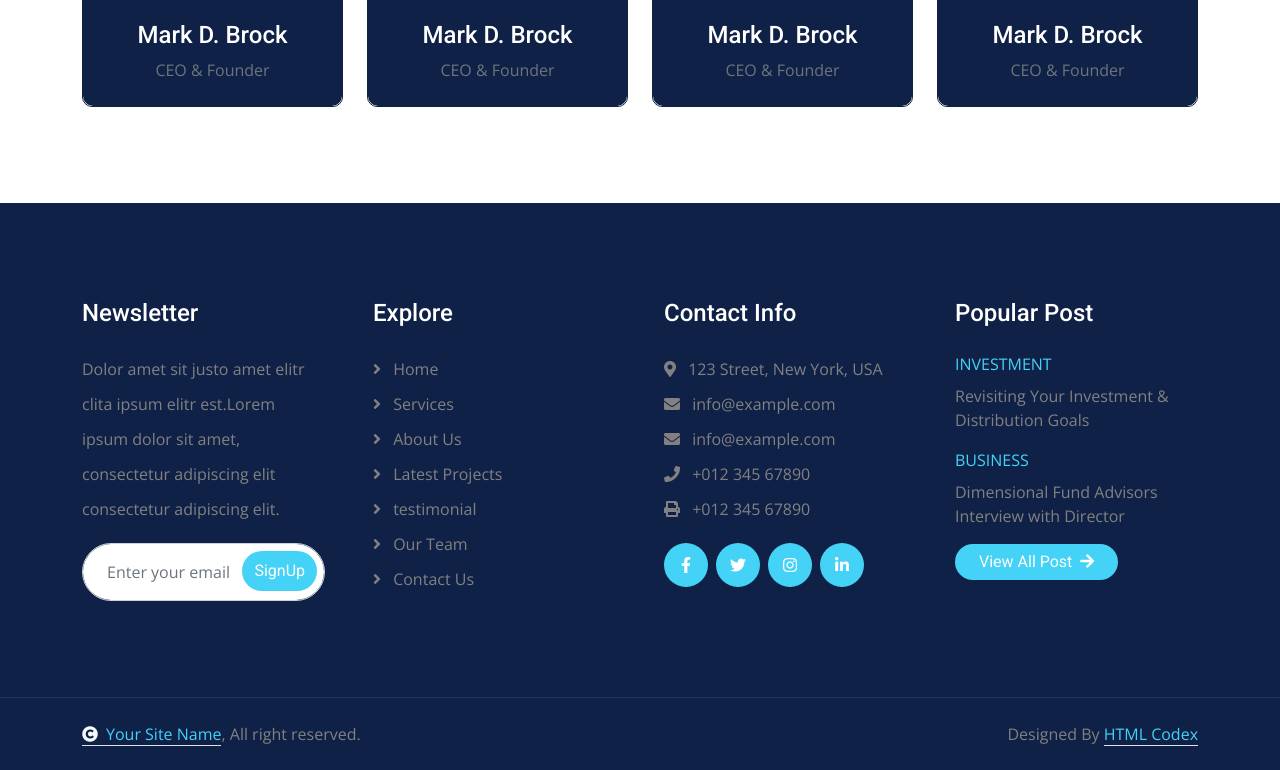
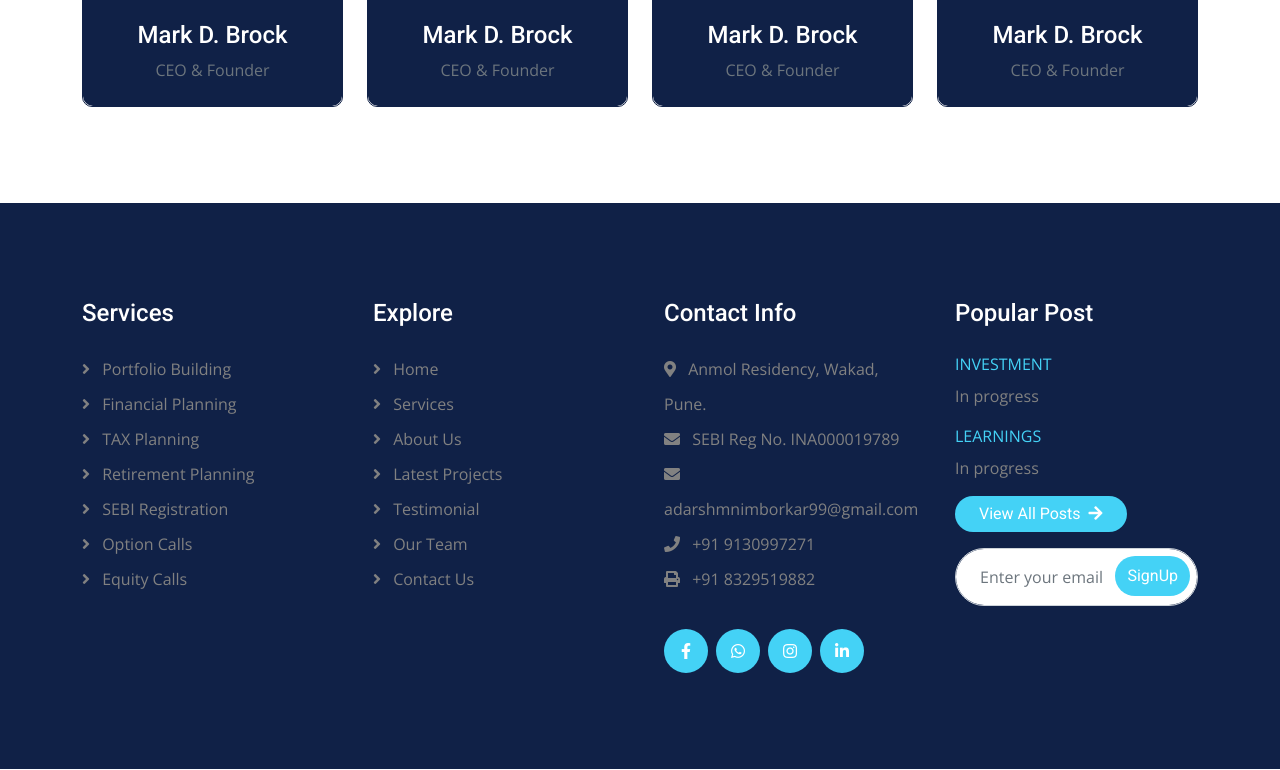
Before and after one commit to Adarsh271099/Adarsh271099.github.io, a plain HTML site: page about.html in a window 1280 px wide. Shown: the part 2007-2777 px from the top of the page. Drawn offline with nearby package versions, Linux system fonts and the light colour scheme.

Commit message:
Update about.html

```diff
--- a/about.html
+++ b/about.html
@@ -324,59 +324,71 @@
 <div class="container-fluid footer py-5 wow fadeIn" data-wow-delay="0.2s">
     <div class="container py-5">
         <div class="row g-5">
-                    <div class="col-md-6 col-lg-6 col-xl-3">
-                        <div class="footer-item d-flex flex-column">
+            <!-- Column 1: Services -->
+            <div class="col-md-6 col-lg-3">
                 <div class="footer-item">
-                                <h4 class="text-white mb-4">Newsletter</h4>
-                                <p class="mb-3">Dolor amet sit justo amet elitr clita ipsum elitr est.Lorem ipsum dolor sit amet, consectetur adipiscing elit consectetur adipiscing elit.</p>
-                                <div class="position-relative mx-auto rounded-pill">
-                                    <input class="form-control rounded-pill w-100 py-3 ps-4 pe-5" type="text" placeholder="Enter your email">
-                                    <button type="button" class="btn btn-primary rounded-pill position-absolute top-0 end-0 py-2 mt-2 me-2">SignUp</button>
+                    <h4 class="text-white mb-4">Services</h4>
+                    <a href="" class="d-block"><i class="fas fa-angle-right me-2"></i> Portfolio Building</a>
+                    <a href="" class="d-block"><i class="fas fa-angle-right me-2"></i> Financial Planning</a>
+                    <a href="" class="d-block"><i class="fas fa-angle-right me-2"></i> TAX Planning</a>
+                    <a href="" class="d-block"><i class="fas fa-angle-right me-2"></i> Retirement Planning</a>
+                    <a href="" class="d-block"><i class="fas fa-angle-right me-2"></i> SEBI Registration</a>
+                    <a href="" class="d-block"><i class="fas fa-angle-right me-2"></i> Option Calls</a>
+                    <a href="" class="d-block"><i class="fas fa-angle-right me-2"></i> Equity Calls</a>
+
+                </div>
+            </div>
+
+            <!-- Column 2: Explore -->
+            <div class="col-md-6 col-lg-3">
+                <div class="footer-item">
+                    <h4 class="text-white mb-4">Explore</h4>
+                    <a href="https://www.adarshnimborkar.com/index.html"><i class="fas fa-angle-right me-2"></i> Home</a>
+                    <a href="https://www.adarshnimborkar.com/service.html"><i class="fas fa-angle-right me-2"></i> Services</a>
+                    <a href="https://www.adarshnimborkar.com/about.html"><i class="fas fa-angle-right me-2"></i> About Us</a>
+                    <a href="https://www.adarshnimborkar.com/project.html"><i class="fas fa-angle-right me-2"></i> Latest Projects</a>
+                    <a href="https://www.adarshnimborkar.com/testimonial.html"><i class="fas fa-angle-right me-2"></i> Testimonial</a>
+                    <a href="https://www.adarshnimborkar.com/team.html"><i class="fas fa-angle-right me-2"></i> Our Team</a>
+                    <a href="https://www.adarshnimborkar.com/contact.html"><i class="fas fa-angle-right me-2"></i> Contact Us</a>
+                </div>
+            </div>
+
+            <!-- Column 3: Contact Info -->
+            <div class="col-md-6 col-lg-3">
+                <div class="footer-item">
+                    <h4 class="text-white mb-4">Contact Info</h4>
+                    <a href="#"><i class="fa fa-map-marker-alt me-2"></i> Anmol Residency, Wakad, Pune.</a>
+                    <a href="https://www.sebi.gov.in/sebiweb/other/OtherAction.do?doRecognisedFpi=yes&intmId=13"><i class="fas fa-envelope me-2"></i> SEBI Reg No. INA000019789</a>
+                    <a href="mailto:adarshmnimborkar99@gmail.com"><i class="fas fa-envelope me-2"></i> adarshmnimborkar99@gmail.com</a>
+                    <a href="tel:+919130997271"><i class="fas fa-phone me-2"></i> +91 9130997271</a>
+                    <a href="tel:+918329519882" class="mb-3"><i class="fas fa-print me-2"></i> +91 8329519882</a>
+                    <div class="d-flex align-items-center mt-3">
+                        <a class="btn btn-light btn-md-square me-2" href="https://www.facebook.com/adarsh.nimborkar.96"><i class="fab fa-facebook-f"></i></a>
+                        <a class="btn btn-light btn-md-square me-2" href="https://wa.me/919130997271?text=Hello%20Adarsh,%20I%20visited%20your%20website%20and%20would%20like%20to%20connect%20with%20you."><i class="fab fa-whatsapp"></i></a>
+                        <a class="btn btn-light btn-md-square me-2" href="https://www.instagram.com/aadu.27/"><i class="fab fa-instagram"></i></a>
+                        <a class="btn btn-light btn-md-square" href="https://www.linkedin.com/in/adarsh-nimborkar-27324a26a/"><i class="fab fa-linkedin-in"></i></a>
                     </div>
                 </div>
             </div>
+
+            <!-- Column 4: Popular Post -->
+            <div class="col-md-6 col-lg-3">
+                <div class="footer-item-post">
+                    <h4 class="text-white mb-4">Popular Post</h4>
+                    <div class="mb-3">
+                        <p class="text-uppercase text-primary mb-2">Investment</p>
+                        <a href="#" class="text-body">In progress</a>
                     </div>
-                    <div class="col-md-6 col-lg-6 col-xl-3">
-                        <div class="footer-item d-flex flex-column">
-                            <h4 class="text-white mb-4">Explore</h4>
-                            <a href="#"><i class="fas fa-angle-right me-2"></i> Home</a>
-                            <a href="#"><i class="fas fa-angle-right me-2"></i> Services</a>
-                            <a href="#"><i class="fas fa-angle-right me-2"></i> About Us</a>
-                            <a href="#"><i class="fas fa-angle-right me-2"></i> Latest Projects</a>
-                            <a href="#"><i class="fas fa-angle-right me-2"></i> testimonial</a>
-                            <a href="#"><i class="fas fa-angle-right me-2"></i> Our Team</a>
-                            <a href="#"><i class="fas fa-angle-right me-2"></i> Contact Us</a>
+                    <div class="mb-3">
+                        <p class="text-uppercase text-primary mb-2">Learnings</p>
+                        <a href="#" class="text-body">In progress</a>
                     </div>
+                    <div class="footer-btn">
+                        <a href="#" class="btn btn-light rounded-pill px-4">View All Posts <i class="fa fa-arrow-right ms-1"></i></a>
                     </div>
-                    <div class="col-md-6 col-lg-6 col-xl-3">
-                        <div class="footer-item d-flex flex-column">
-                            <h4 class="text-white mb-4">Contact Info</h4>
-                            <a href=""><i class="fa fa-map-marker-alt me-2"></i> 123 Street, New York, USA</a>
-                            <a href=""><i class="fas fa-envelope me-2"></i> info@example.com</a>
-                            <a href=""><i class="fas fa-envelope me-2"></i> info@example.com</a>
-                            <a href=""><i class="fas fa-phone me-2"></i> +012 345 67890</a>
-                            <a href="" class="mb-3"><i class="fas fa-print me-2"></i> +012 345 67890</a>
-                            <div class="d-flex align-items-center">
-                                <a class="btn btn-light btn-md-square me-2" href=""><i class="fab fa-facebook-f"></i></a>
-                                <a class="btn btn-light btn-md-square me-2" href=""><i class="fab fa-twitter"></i></a>
-                                <a class="btn btn-light btn-md-square me-2" href=""><i class="fab fa-instagram"></i></a>
-                                <a class="btn btn-light btn-md-square me-0" href=""><i class="fab fa-linkedin-in"></i></a>
-                            </div>
-                        </div>
-                    </div>
-                    <div class="col-md-6 col-lg-6 col-xl-3">
-                        <div class="footer-item-post d-flex flex-column">
-                            <h4 class="text-white mb-4">Popular Post</h4>
-                            <div class="d-flex flex-column mb-3">
-                                <p class="text-uppercase text-primary mb-2">Investment</p>
-                                <a href="#" class="text-body">Revisiting Your Investment & Distribution Goals</a>
-                            </div>
-                            <div class="d-flex flex-column mb-3">
-                                <p class="text-uppercase text-primary mb-2">Business</p>
-                                <a href="#" class="text-body">Dimensional Fund Advisors Interview with Director</a>
-                            </div>
-                            <div class="footer-btn text-start">
-                                <a href="#" class="btn btn-light rounded-pill px-4">View All Post <i class="fa fa-arrow-right ms-1"></i></a>
+                    <div class="position-relative mx-auto rounded-pill mt-3">
+                        <input class="form-control rounded-pill w-100 py-3 ps-4 pe-5" type="text" placeholder="Enter your email">
+                        <button type="button" class="btn btn-primary rounded-pill position-absolute top-0 end-0 py-2 mt-2 me-2">SignUp</button>
                     </div>
                 </div>
             </div>
@@ -385,24 +397,6 @@
 </div>
 <!-- Footer End -->
 
-
-        <!-- Copyright Start -->
-        <div class="container-fluid copyright py-4">
-            <div class="container">
-                <div class="row g-4 align-items-center">
-                    <div class="col-md-6 text-center text-md-start mb-md-0">
-                        <span class="text-body"><a href="#" class="border-bottom text-primary"><i class="fas fa-copyright text-light me-2"></i>Your Site Name</a>, All right reserved.</span>
-                    </div>
-                    <div class="col-md-6 text-center text-md-end text-body">
-                        <!--/*** This template is free as long as you keep the below author’s credit link/attribution link/backlink. ***/-->
-                        <!--/*** If you'd like to use the template without the below author’s credit link/attribution link/backlink, ***/-->
-                        <!--/*** you can purchase the Credit Removal License from "https://htmlcodex.com/credit-removal". ***/-->
-                        Designed By <a class="border-bottom text-primary" href="https://htmlcodex.com">HTML Codex</a>
-                    </div>
-                </div>
-            </div>
-        </div>
-        <!-- Copyright End -->
 
 
         <!-- Back to Top -->
```
Lines whose indentation alone changed are shown as unchanged.
